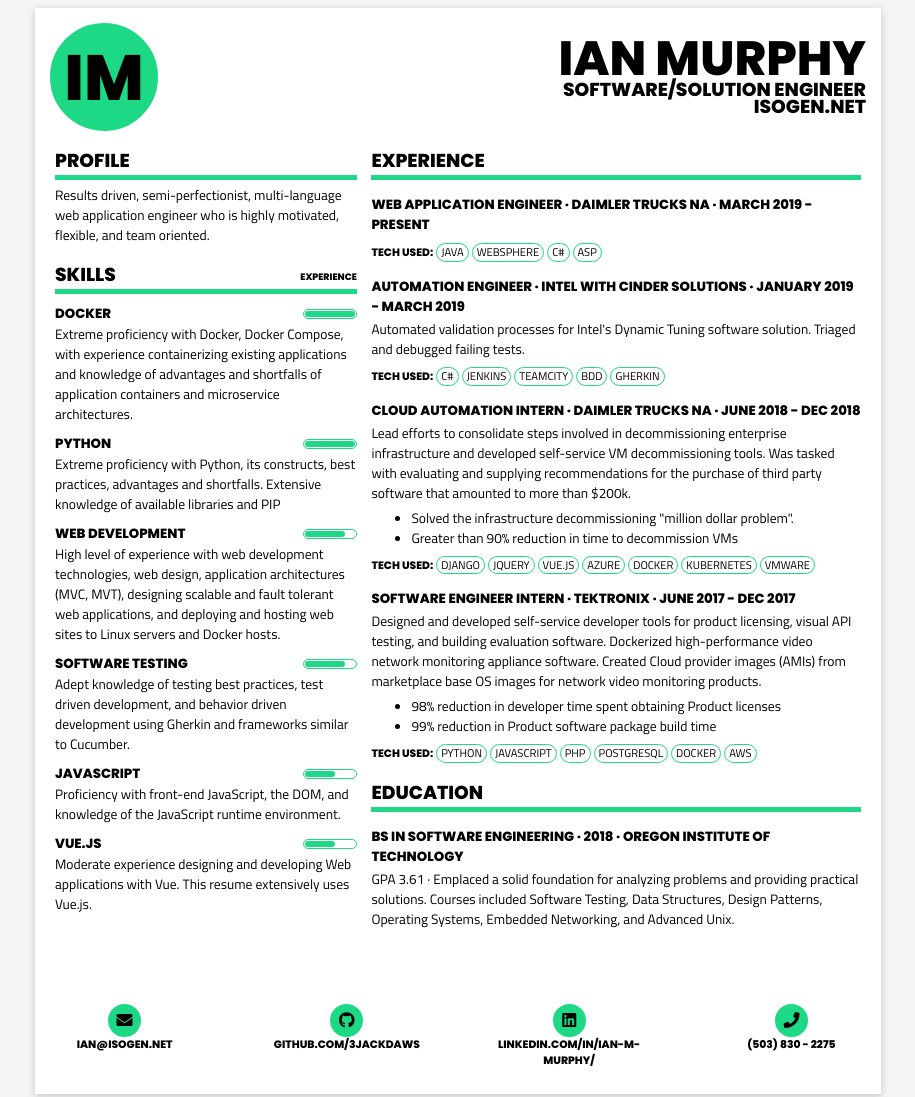
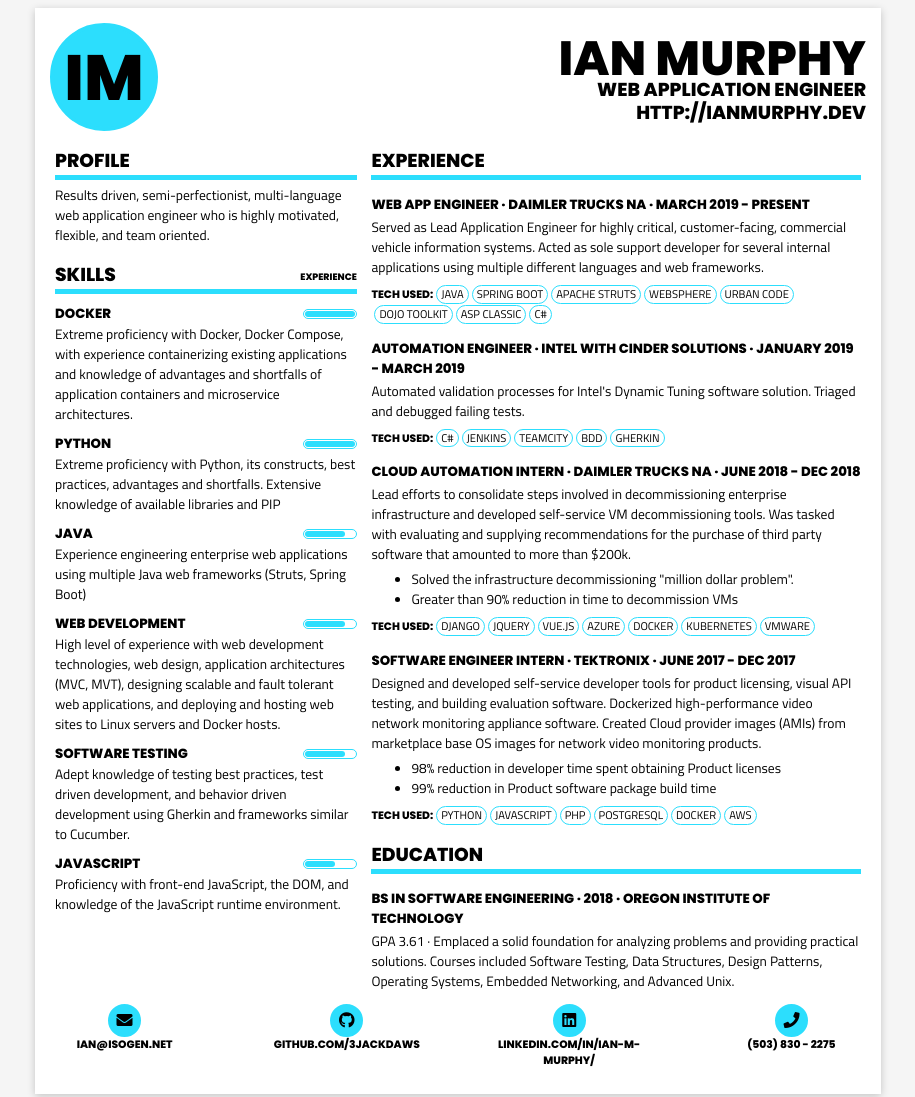
Before and after one commit to 3jackdaws/resume-generator, a plain HTML site: page index.html in a window 1280 px wide. Shown: the top 1097 px of the page, without its empty margins (182-1097 px from the left). Drawn offline with nearby package versions, Linux system fonts and the light colour scheme.

Commit message:
Update skills and job description

```diff
--- a/data.js
+++ b/data.js
@@ -5,10 +5,10 @@ OUTCOME = "ensure a high level of efficiency and productivity";
 
 DATA = {
     resumeName:"General Resume",
-    resumeVersion:"2.2.1",
+    resumeVersion:"2.3.0",
     applicant:"Ian Murphy",
-    role:"Software/Solution Engineer",          //what you would consider yourself, this can be the position applied for
-    website:"isogen.net",                       //your personal website
+    role:"Web Application Engineer",          //what you would consider yourself, this can be the position applied for
+    website:"http://ianmurphy.dev",                       //your personal website
     linkedin:"linkedin.com/in/ian-m-murphy/",
     email:"ian@isogen.net",
     phone:"(503) 830 - 2275",
@@ -19,18 +19,22 @@ DATA = {
     experience:[                    //professional experience
         {
             company:"Daimler Trucks NA",
-            title:"Web Application Engineer",
+            title:"Web App Engineer",
             from:"March 2019",
             to:"Present",
-            description:"",
+            description:"Served as Lead Application Engineer for highly critical, customer-facing, commercial vehicle information systems.  Acted as sole support developer for several internal applications using multiple different languages and web frameworks.",
             results:[
 
             ],
             technologies:[
                 "Java",
+                "Spring Boot",
+                "Apache Struts",
                 "WebSphere",
+                "Urban Code",
+                "Dojo Toolkit",
+                "ASP Classic",
                 "C#",
-                "ASP"
             ]
         },
         {
@@ -136,6 +140,11 @@ DATA = {
             desc:"Extreme proficiency with Python, its constructs, best practices, advantages and shortfalls.  Extensive knowledge of available libraries and PIP"
         },
         {
+            name:"Java",
+            level:4,
+            desc:"Experience engineering enterprise web applications using multiple Java web frameworks (Struts, Spring Boot)"
+        },
+        {
             name:"Web Development",
             level:4,
             desc:"High level of experience with web development technologies, web design, application architectures (MVC, MVT), designing scalable and fault tolerant web applications, and deploying and hosting web sites to Linux servers and Docker hosts."
@@ -195,11 +204,6 @@ DATA = {
         //     level:4,
         //     desc:"Proficient with version 1 and 2, asynchronous programming, channel layers, background and WebSocket workers."
         // },
-        {
-            name:"Java",
-            level:3,
-            desc:"Experience using Java to solve highly parallel computing problems and to create mobile apps."
-        },
         {
             name:"RESTful API Design",
             level:4,
--- a/index.html
+++ b/index.html
@@ -15,7 +15,7 @@
         <div class="right-top-header">
             <h1 class="">{{ applicant }}</h1>
             <h3 class="">{{ role }}</h3>
-            <h3 class="">{{ website }}</h3>
+            <h3 class=""><a class="no-decorate" :href="website">{{ website }}</a></h3>
         </div>
 
         <resume-content>
--- a/resume.css
+++ b/resume.css
@@ -1,6 +1,7 @@
 
 :root {
-  --main-color: #1dd985;
+  /* --main-color: #f88575; */
+  --main-color: #2cdefd;
   --headings-font: 'Poppins', sans-serif;
   --primary-font: 'Titillium Web', serif;
 }
@@ -52,7 +53,7 @@ body.noscroll{
 
 .page-footer{
     justify-content: space-around;
-    padding-top: 20px;
+    padding-top: 15px;
     position: absolute;
     bottom:0;
     left:0;
@@ -130,7 +131,7 @@ h1{
 }
 
 .right-top-header *:not(h1){
-    margin-bottom: -12px;
+    margin-bottom: -6px;
 }
 
 .inline-header{
```
Also changed, not shown: 1 other file.
